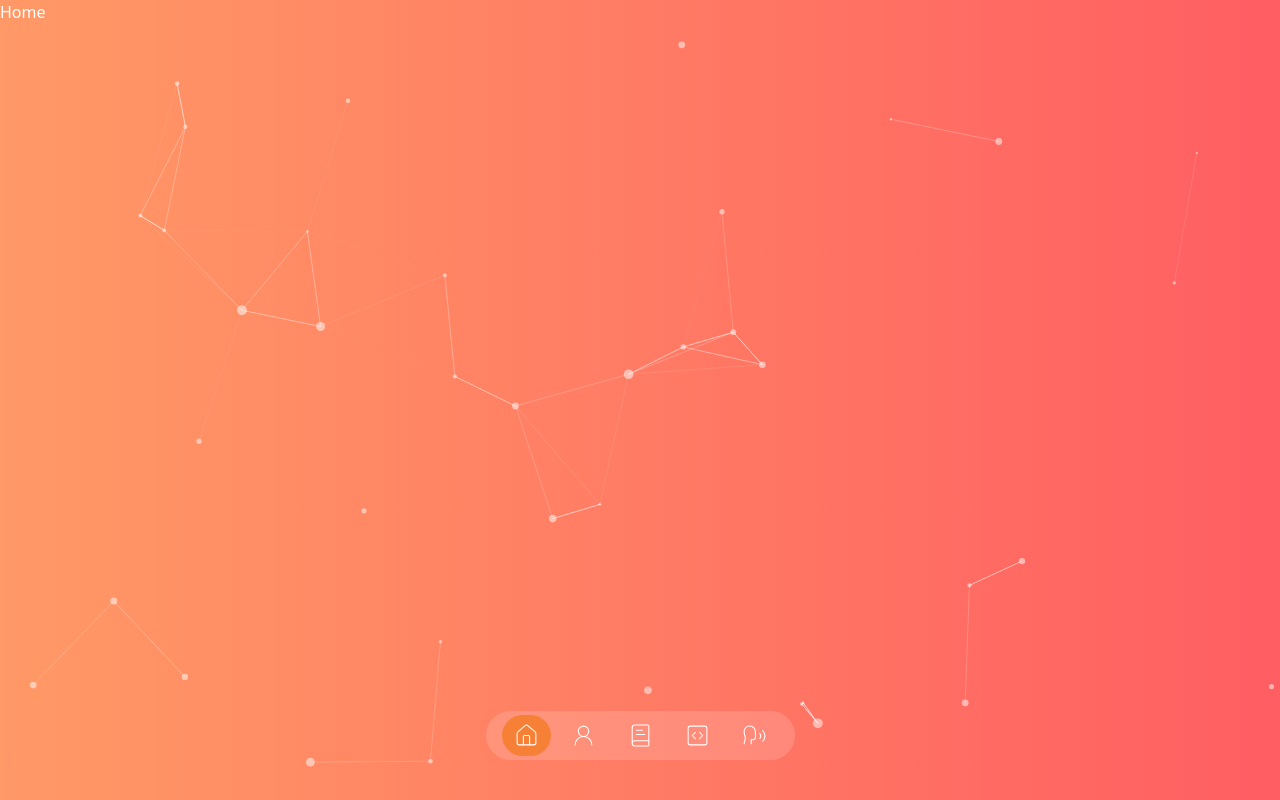
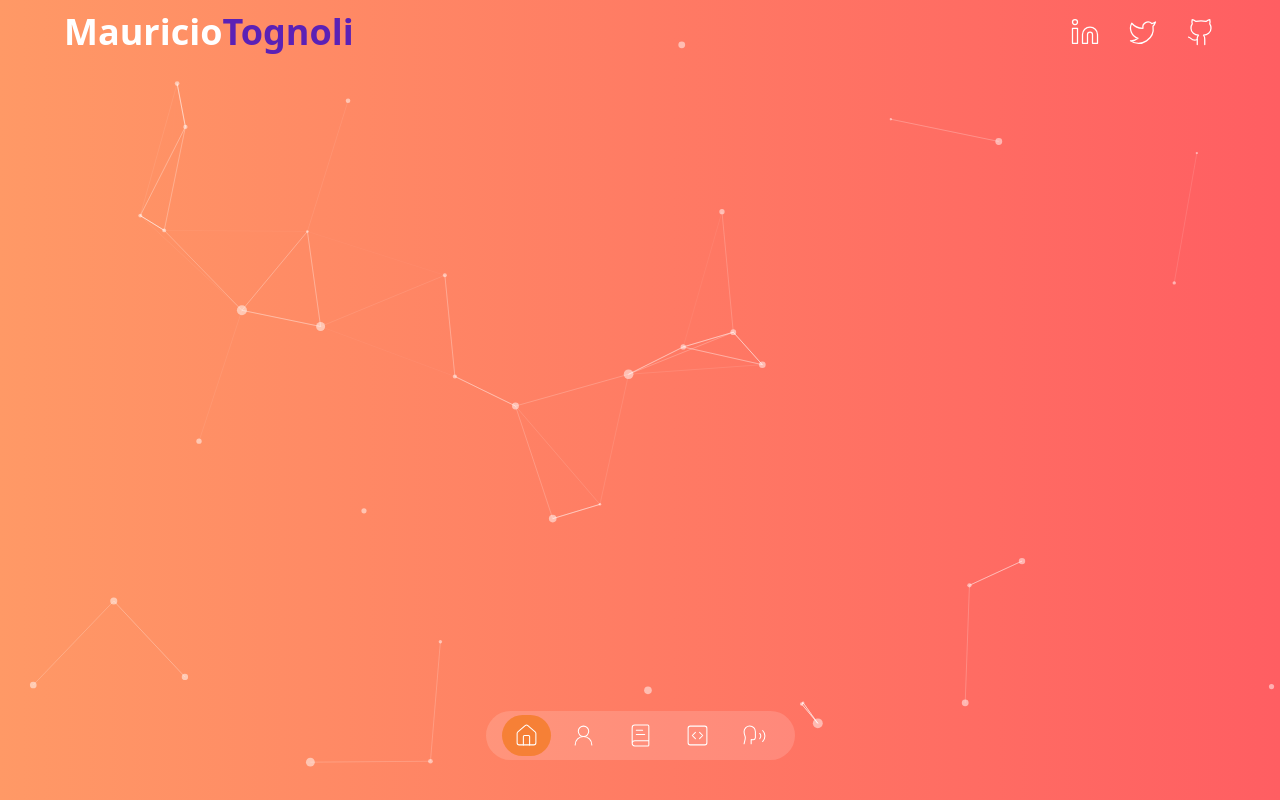
Before and after one commit to MauricioTognoli/Portfolio-Web, a Next.js app in the folder landing/: page / in a window 1280 px wide. Built offline with nearby package versions, Linux system fonts and the light colour scheme.

Commit message:
Componente Header

```diff
--- a/landing/app/layout.tsx
+++ b/landing/app/layout.tsx
@@ -2,6 +2,7 @@
 import {  Urbanist } from "next/font/google";
 import "./globals.css";
 import Navbar from "@/components/Navbar";
+import Header from "@/components/header";
 
 const urbanist = Urbanist({
   variable: "--font-geist-sans",
@@ -24,6 +25,7 @@
         className={`${urbanist.variable} antialiased`}
         >
         <Navbar/>
+        <Header/>
         {children}
       </body>
     </html>
--- a/landing/app/page.tsx
+++ b/landing/app/page.tsx
@@ -7,7 +7,7 @@
       <TransitionPage/>
       <div className="flex min-h-[100vh] h-full bg-no-repeat bg-gardient-cover">
         <Cover/>
-        <p>Home</p>
+        <p></p>
 
       </div>
     </main>
--- /dev/null
+++ b/landing/components/header.tsx
@@ -0,0 +1,38 @@
+import Link from "next/link";
+import React from "react";
+import MotionTransition from "./Transition-component";
+import { socialNetworks } from "@/data";
+
+const Header = () => {
+  return (
+    <MotionTransition
+      position="bottom"
+      className="absolute z-40 inline-block w-full t-5 md:t-10"
+    >
+      <header>
+        <div className="container justify-between max-w-6xl mx-auto md:flex">
+          <Link href="/">
+            <h1 className="my-3 text-4xl font-bold text-center md:text-left">
+              Mauricio
+              <span className="text-violet-800">Tognoli</span>
+            </h1>
+          </Link>
+          <div className="flex items-center justify-center gap-7">
+            {socialNetworks.map(({ logo, src, id }) => (
+              <Link
+                key={id}
+                href={src}
+                target="_blank"
+                className="transition-all duration-300 hover:text-violet-800"
+              >
+                {logo}
+              </Link>
+            ))}
+          </div>
+        </div>
+      </header>
+    </MotionTransition>
+  );
+};
+
+export default Header;
--- a/landing/data.tsx
+++ b/landing/data.tsx
@@ -1,29 +1,19 @@
-import { BookText, CodeSquare, HomeIcon, UserRound, Linkedin, Twitter, Rss, Twitch, Youtube, Crop, Pencil, Computer, Book, Rocket, Speech } from "lucide-react";
+import { BookText, CodeSquare, HomeIcon, UserRound, Linkedin, Crop, Pencil, Computer, Book, Rocket, Speech, TwitterIcon, GithubIcon } from "lucide-react";
 
 export const socialNetworks = [
     {
         id: 1,
-        logo: <Youtube size={30} strokeWidth={1} />,
-        src: "#!",
+        logo: <Linkedin size={30} strokeWidth={1} />,
+        src: "Linkedin.com",
     },
     {
         id: 2,
-        logo: <Linkedin size={30} strokeWidth={1} />,
+        logo: <TwitterIcon size={30} strokeWidth={1} />,
         src: "#!",
     },
     {
         id: 3,
-        logo: <Twitter size={30} strokeWidth={1} />,
-        src: "#!",
-    },
-    {
-        id: 4,
-        logo: <Rss size={30} strokeWidth={1} />,
-        src: "#!",
-    },
-    {
-        id: 5,
-        logo: <Twitch size={30} strokeWidth={1} />,
+        logo: <GithubIcon size={30} strokeWidth={1} />,
         src: "#!",
     },
 ];
```
